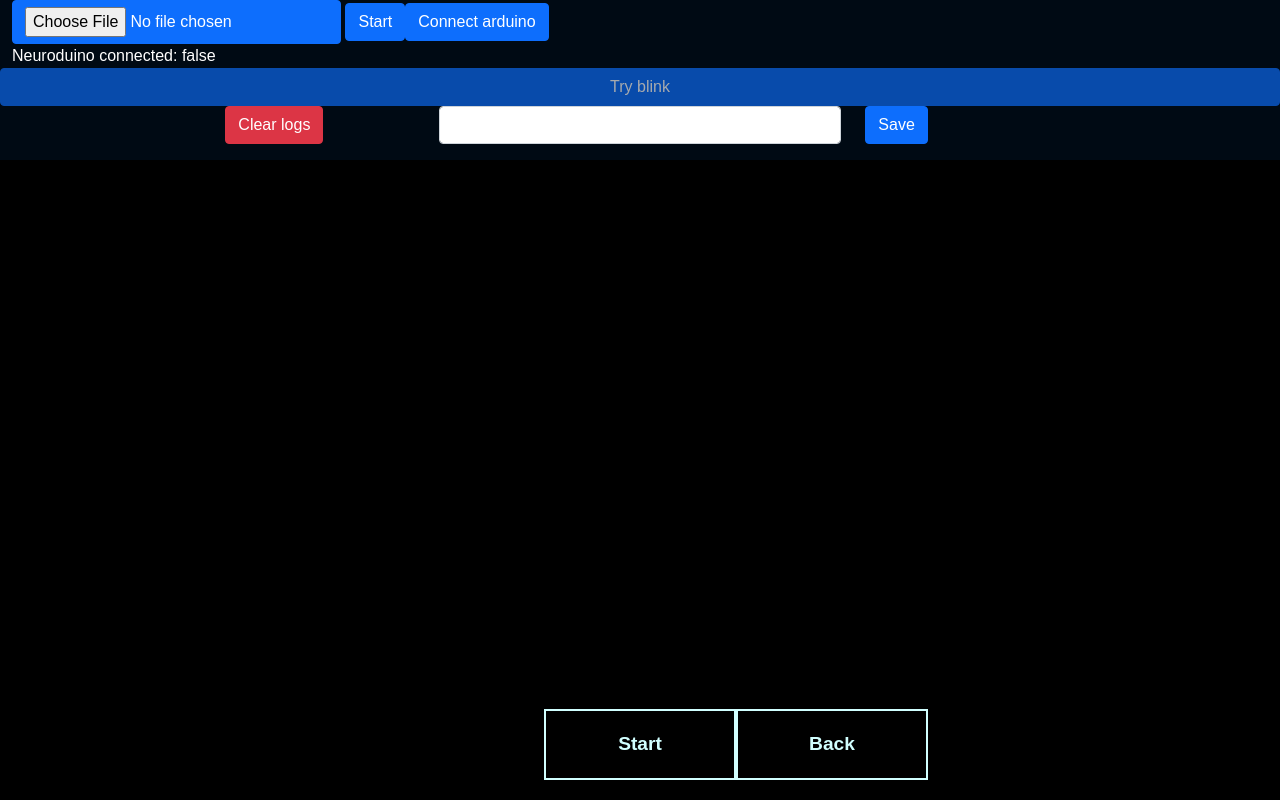
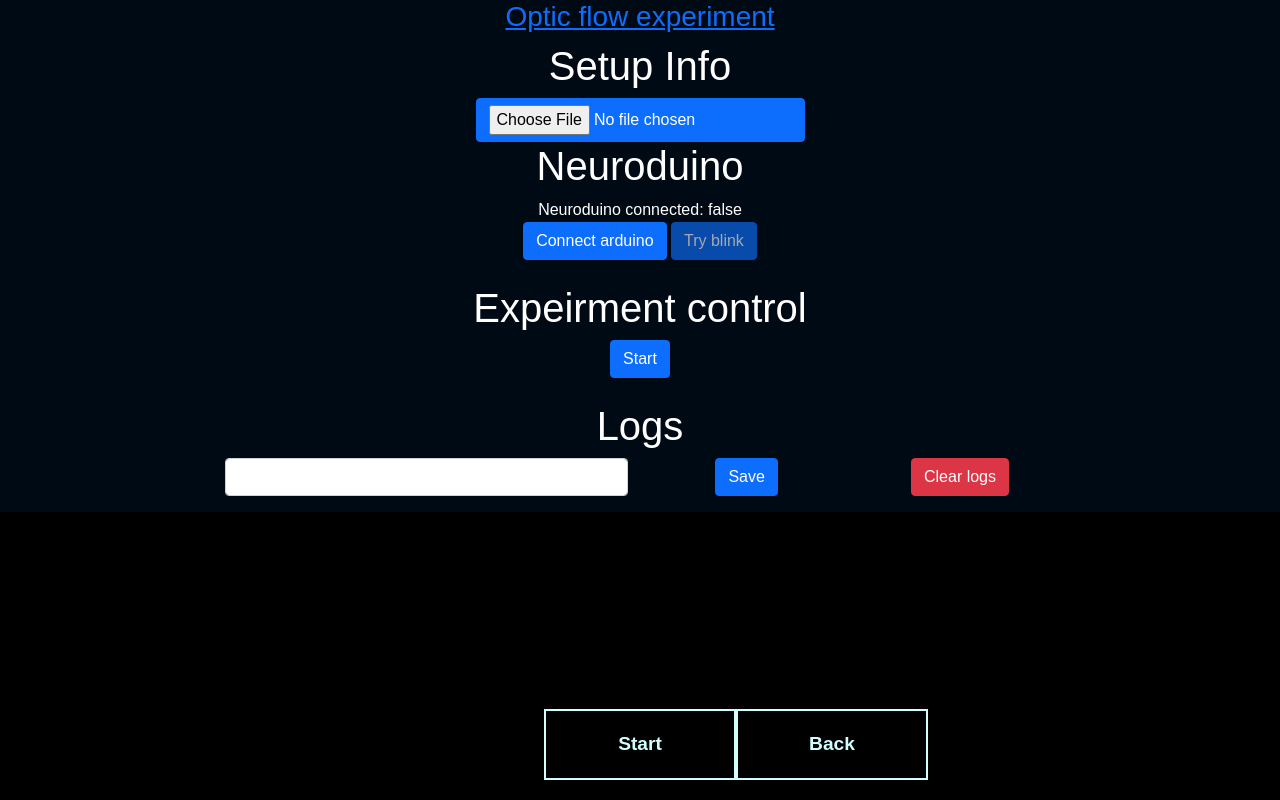
Before and after one commit to hejtmy/fgu-optic-flow-js, a website built with webpack: page public/experiment.html in a window 1280 px wide. Built offline with nearby package versions, Linux system fonts and the light colour scheme.

Commit message:
experiment update

```diff
--- a/public/experiment.html
+++ b/public/experiment.html
@@ -5,33 +5,47 @@
         <link rel="stylesheet" href="css/bootstrap.min.css">
         <link rel="stylesheet" href="css/style.css">
     </head>
-    <body>
+    <body class="text-center clickup-chrome-ext_installed">
         <div id="setup">
+            <header class="masthead mb-auto">
+                <div class="inner">
+                    <h3 class="masthead-brand"><a href="../index.html">Optic flow experiment</a></h3>
+                </div>
+            </header>
             <div class="container-fluid">
                 <div class="row justify-content-md-center">
-                    <div clas="col-4">
+                    <div class="container">
+                        <h1 class="cover-heading">Setup Info</h1>
+                        <div id="setup-info"></div>
+
                         <input type="file" id="file-selector" accept=".json" class="btn btn-primary">
-                        <button type="button" id="btn-start-experiment" class="btn btn-primary">Start</a>
-                        <button type="button" id="arduino-connect-btn" class="btn btn-primary">Connect arduino</a>
                     </div>
                 </div>
                 <div class="row justify-content-md-center">
-                    <div clas="col-4" id="setup-info"></div>
-                </div>
-                <div class="row justify-content-md-center">
-                    <div clas="col-4" id="neuroduino-status-info">Neuroduino connected: false</div>
+                    <div class="container">
+                        <h1 class="cover-heading">Neuroduino</h1>
+                        <div id="neuroduino-status-info">Neuroduino connected: false</div>
+                        <button type="button" id="arduino-connect-btn" class="btn btn-primary">Connect arduino</button>
                         <button type="button" id="btn-neuroduino-blink" class="btn btn-primary" disabled>Try blink</button>
                     </div>
+                </div>
+                <div class="container justify-content-md-center py-4">
+                    <h1 class="cover-heading">Expeirment control</h1>
+                    <button type="button" id="btn-start-experiment" class="btn btn-primary">Start</a>
+                </div>
+                <div clas="container justify-content-md-center mt-">
+                    <h1 class="cover-heading">Logs</h1>
                     <div class="row justify-content-md-center">
-                    <div class="col-2">
-                        <button type="button" id="btn-clear-logs" class="btn btn-danger">Clear logs</button>
-                    </div>
                         <div class="col-4">
                             <select class="form-control" id='dropdown-save-files' name='dropdown-save-files'>
                             </select>
                         </div>
                         <div class="col-2">
                             <button type="button" id="btn-save-log" class="btn btn-primary">Save</button>
+                        </div>
+                        <div class="col-2">
+                            <button type="button" id="btn-clear-logs" class="btn btn-danger">Clear logs</button>
+                        </div>
                     </div>
                 </div>
                 <div class="row justify-content-md-center">
--- a/src/pages/app.js
+++ b/src/pages/app.js
@@ -9,7 +9,7 @@ var canvas = document.getElementById("space");
 let setupWindow = document.getElementById("setup");
 let experimentWindow = document.getElementById("experiment");
 let setupInfo = document.getElementById("setup-info");
-let fileDropdown = document.getElementById('file-selector');
+let fileDropdown = document.getElementById('dropdown-save-files');
 let neuroduinoStatus = document.getElementById("neuroduino-status-info")
 
 // MAIN PAGE BUTTONS -------------------
@@ -44,7 +44,7 @@ document.getElementById("btn-neuroduino-blink").addEventListener("click", () =>
 })
 
 // SETTINGS SELECTOR -----------------------
-fileDropdown.addEventListener('change', (event) => {
+document.getElementById("file-selector").addEventListener('change', (event) => {
     const file = event.target.files[0];
     const reader = new FileReader();
     reader.addEventListener('load', (event) => {
@@ -57,7 +57,7 @@ fileDropdown.addEventListener('change', (event) => {
 });
 
 // LOG FILES HANDELING ---------------------
-document.getElementById("dropdown-save-files").addEventListener('change', (e) => {
+fileDropdown.addEventListener('change', (e) => {
     console.log(e.target.value);
     var data = experiment.logger.getExperimentData(e.target.value);
     var txt = '';
```
Lines whose indentation alone changed are shown as unchanged.
